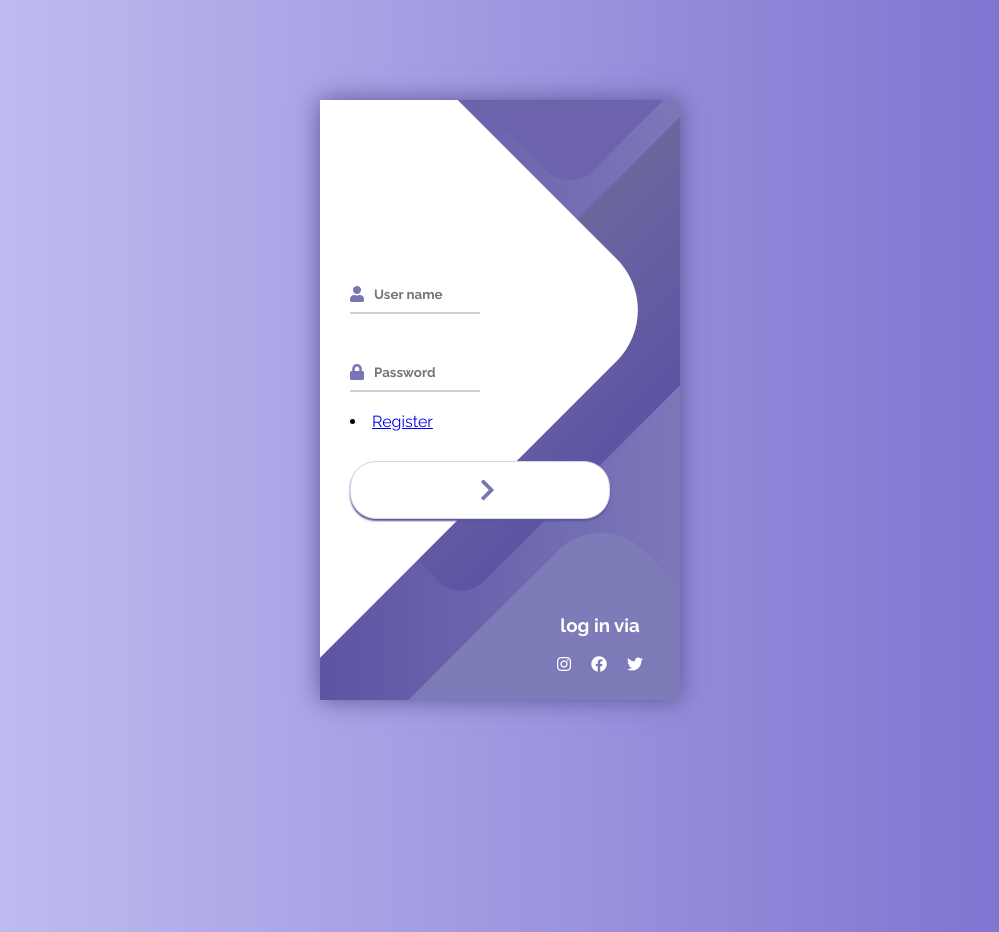
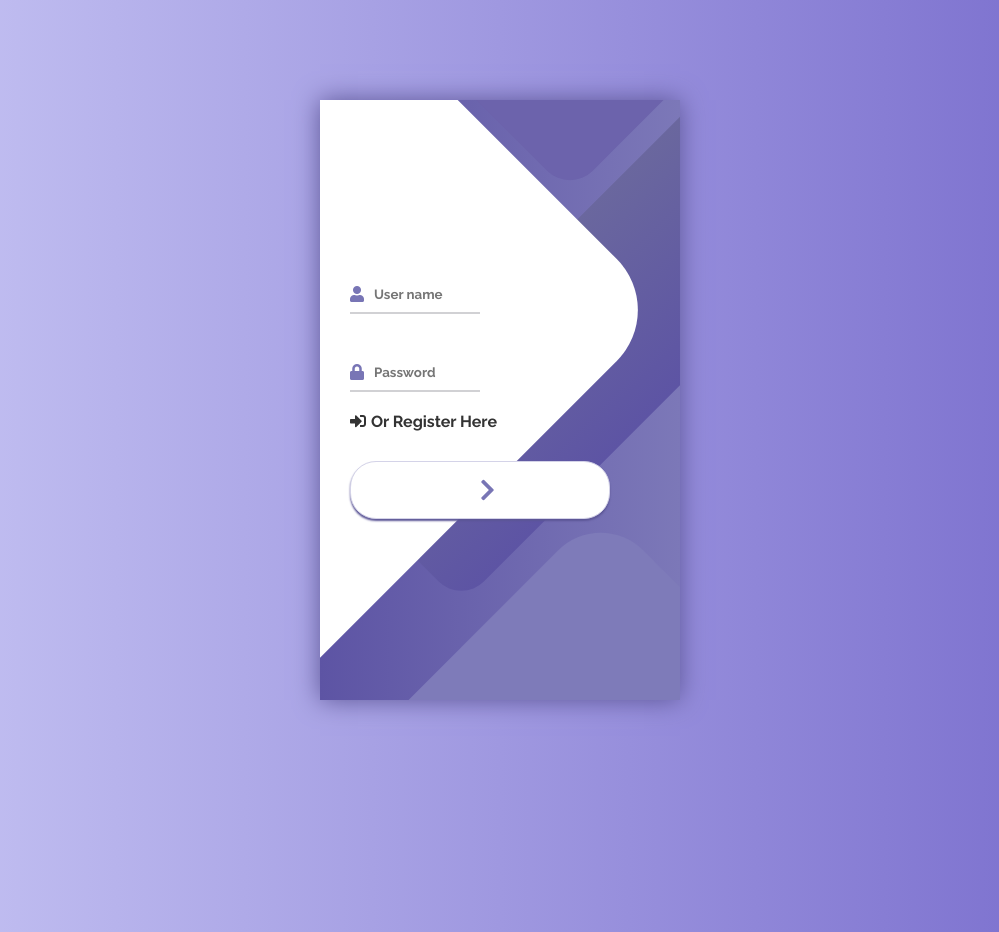
Before and after one commit to jaredatandi/NurseGuide, a Flask app: page /auth/login in a window 1280 px wide. Shown: the whole page, without its empty margins (140-1139 px from the left). Run offline with Flask 3, Linux system fonts and the light colour scheme.

Commit message:
Add css to the auth pages

```diff
--- a/flaskr/__init__.py
+++ b/flaskr/__init__.py
@@ -1,5 +1,5 @@
 import os
-from flask import Flask
+from flask import Flask, render_template
 from flask_fontawesome import FontAwesome
 
 def create_app(test_config=None):
@@ -20,9 +20,9 @@
         pass
 
 
-    @app.route('/hello')
+    @app.route('/')
     def home():
-        return 'Hello, Jared'
+        return render_template('index.html')
 
     from . import db
     db.init_app(app)
--- a/flaskr/auth.py
+++ b/flaskr/auth.py
@@ -64,7 +64,7 @@
         if error is None:
             session.clear()
             session['user_id'] = user['id']
-            return  redirect(url_for('index'))
+            return  render_template('index.html')
 
         flash(error)
 
@@ -83,7 +83,7 @@
 @bp.route('/logout')
 def logout():
     session.clear()
-    return redirect(url_for('index'))
+    return render_template('index.html')
 
 def login_required(view):
     @functools.wraps(view)
--- a/flaskr/static/login.css
+++ b/flaskr/static/auth.css
@@ -11,6 +11,44 @@
     background: linear-gradient(90deg, #C7C5F4, #776BCC);
 }
 
+a {
+    text-decoration: none;
+    /* Remove underline */
+    list-style-type: none;
+    /* Remove bullet point */
+    font-weight: bold;
+    /* Apply bold font */
+    color: #333;
+    /* Set text color */
+    transition: color 0.3s ease;
+    /* Add smooth color transition */
+}
+
+a:hover {
+    color: #ff6600;
+    /* Change text color on hover */
+    text-decoration: none;
+    /* Remove underline on hover */
+}
+
+a:before {
+    content: "\f2f6";
+    /* Add FontAwesome icon code before the link text */
+    font-family: "Font Awesome\ 5 Free";
+    /* Specify FontAwesome font family */
+    margin-right: 5px;
+    /* Add spacing between icon and link text */
+}
+
+ul {
+    list-style-type: none;
+    /* Remove bullet point from unordered list */
+}
+
+li {
+    list-style-type: none;
+    /* Remove bullet point from list item */
+}
 .container {
     display: flex;
     align-items: center;
--- a/flaskr/templates/auth/login.html
+++ b/flaskr/templates/auth/login.html
@@ -9,27 +9,26 @@
 				<div class="login__field">
           <label for="username"></label>
 					<i class="login__icon fas fa-user"></i>
-					<input type="text" class="login__input" placeholder="User name" required>
+					<input type="text" class="login__input" placeholder="User name" name='username' required>
 				</div>
 
 				<div class="login__field">
 					<i class="login__icon fas fa-lock"></i>
           <label for="password"></label>
-					<input type="password" class="login__input" placeholder="Password" required>
+					<input type="password" class="login__input" placeholder="Password" name='password' required>
 				</div>
 
     {% if g.user %}
       <li><span>{{ g.user['username'] }}</span>
       <li><a href="{{ url_for('auth.logout') }}">Log Out</a>
     {% else %}
-      <li><a href="{{ url_for('auth.register') }}">Register</a>
+      <li><a href="{{ url_for('auth.register') }}">Or Register Here</a>
     {% endif %}
 				<button class="button login__submit">
 					<i class="button__icon fas fa-chevron-right"></i>
 				</button>
 			</form>
 			<div class="social-login">
-				<h3>log in via</h3>
 				<div class="social-icons">
 					<a href="#" class="social-login__icon fab fa-instagram"></a>
 					<a href="#" class="social-login__icon fab fa-facebook"></a>
--- a/flaskr/templates/auth/register.html
+++ b/flaskr/templates/auth/register.html
@@ -30,7 +30,7 @@
 					<input type="email" class="login__input" placeholder="email" name='email' required>
 				</div>
 
-          <li><a href="{{ url_for('auth.login') }}">or Login</a>
+          <li><a href="{{ url_for('auth.login') }}">or Login Here</a>
 				<button class="button login__submit">
 					<i class="button__icon fas fa-chevron-right"></i>
 				</button>
@@ -38,7 +38,6 @@
         {% endif %}
 			</form>
 			<div class="social-login">
-				<h3>Register Via</h3>
 				<div class="social-icons">
 					<a href="#" class="social-login__icon fab fa-instagram"></a>
 					<a href="#" class="social-login__icon fab fa-facebook"></a>
--- a/flaskr/templates/base.html
+++ b/flaskr/templates/base.html
@@ -1,7 +1,6 @@
 <!doctype html>
 <title>{% block title %}{% endblock %}NG</title>
-<link rel="stylesheet" href="{{ url_for('static', filename='style.css') }}">
-<link rel="stylesheet" href="{{ url_for('static', filename='login.css') }}">
+<link rel="stylesheet" href="{{ url_for('static', filename='auth.css') }}">
 <link rel="stylesheet" href="https://cdnjs.cloudflare.com/ajax/libs/font-awesome/5.15.3/css/all.min.css">
 
 <section class="content">
--- a/flaskr/templates/index.html
+++ b/flaskr/templates/index.html
@@ -62,7 +62,7 @@
 								<li><a href="packages.html">Packages</a></li>
 								<li class="scroll-to-section"><a href="#courses">Testimonials</a></li>
 								<li class="scroll-to-section"><a href="#contact">Contact Us</a></li>
-								<li class="scroll-to-section"><a href="#apply">Login</a></li>
+								<li class="scroll-to-section"><a href="{{ url_for('auth.login') }}">Login</a></li>
 							</ul>
 							<a class='menu-trigger'>
 								<span>Menu</span>
```
